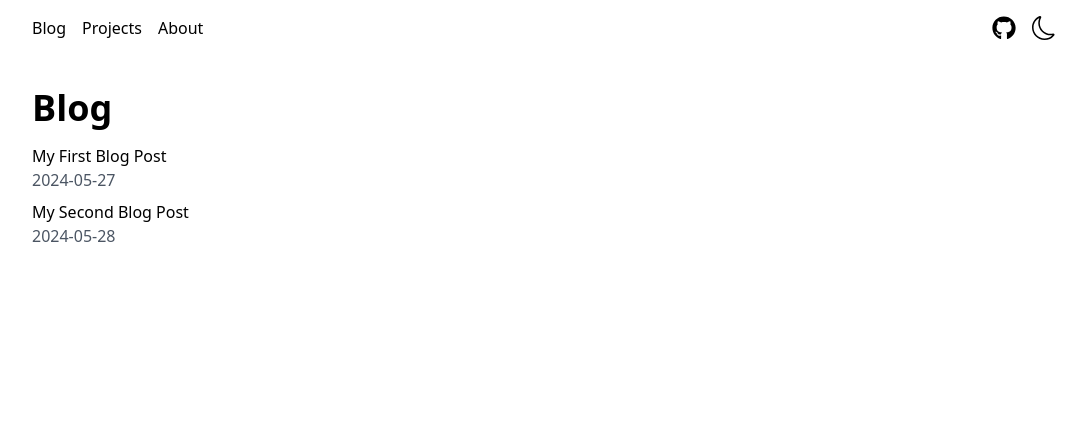
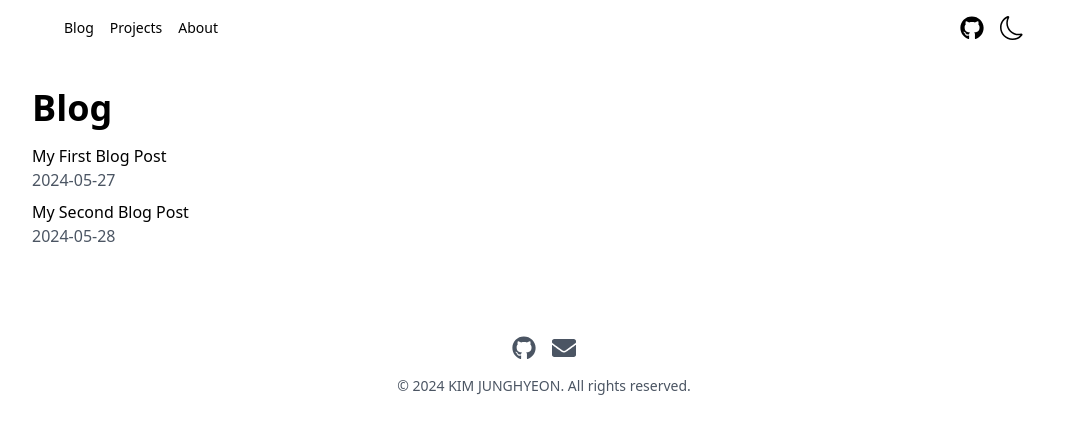
Before and after one commit to fabric0de/junghyeon.dev, a Next.js app: page /blog in a window 1280 px wide. Shown: the top 434 px of the page, without its empty margins (96-1181 px from the left). Built offline with nearby package versions, Linux system fonts and the light colour scheme.

Commit message:
블로그 포스트 페이지 구현

```diff
--- a/src/app/blog/[slug]/page.tsx
+++ b/src/app/blog/[slug]/page.tsx
@@ -1,9 +1,10 @@
 // src/app/blog/[slug]/page.tsx
-import { MDXRemote, MDXRemoteSerializeResult } from "next-mdx-remote";
+import { MDXRemoteSerializeResult } from "next-mdx-remote";
+import { serialize } from "next-mdx-remote/serialize";
 import fs from "fs";
 import path from "path";
 import matter from "gray-matter";
-import { serialize } from "next-mdx-remote/serialize";
+import BlogContent from "@/components/BlogContent";
 
 type BlogPostProps = {
   params: {
@@ -30,15 +31,17 @@ const getPostContent = async (slug: string): Promise<PostContent> => {
   return { frontMatter, mdxSource };
 };
 
+export async function generateMetadata({ params }: BlogPostProps) {
+  const { slug } = params;
+  const { frontMatter } = await getPostContent(slug);
+  return {
+    title: frontMatter.title,
+  };
+}
+
 export default async function BlogPost({ params }: BlogPostProps) {
   const { slug } = params;
   const { frontMatter, mdxSource } = await getPostContent(slug);
 
-  return (
-    <div>
-      <h1 className="text-4xl font-bold">{frontMatter.title}</h1>
-      <p className="text-gray-600">{frontMatter.date}</p>
-      <MDXRemote {...mdxSource} />
-    </div>
-  );
+  return <BlogContent frontMatter={frontMatter} mdxSource={mdxSource} />;
 }
--- a/src/app/layout.tsx
+++ b/src/app/layout.tsx
@@ -1,6 +1,7 @@
 // src/app/layout.tsx
 import "@/style/globals.css";
 import Header from "@/components/layout/Header";
+import Footer from "@/components/layout/Footer";
 
 export default function RootLayout({
   children,
@@ -13,6 +14,7 @@ export default function RootLayout({
         <div className="container mx-auto px-32">
           <Header />
           <main className="py-8">{children}</main>
+          <Footer />
         </div>
       </body>
     </html>
--- /dev/null
+++ b/src/components/BlogContent.tsx
@@ -0,0 +1,24 @@
+// src/components/BlogContent.tsx
+"use client";
+
+import { MDXRemote, MDXRemoteSerializeResult } from "next-mdx-remote";
+
+type BlogContentProps = {
+  frontMatter: {
+    title: string;
+    date: string;
+  };
+  mdxSource: MDXRemoteSerializeResult;
+};
+
+const BlogContent = ({ frontMatter, mdxSource }: BlogContentProps) => {
+  return (
+    <div>
+      <h1 className="text-4xl font-bold">{frontMatter.title}</h1>
+      <p className="text-gray-600">{frontMatter.date}</p>
+      <MDXRemote {...mdxSource} />
+    </div>
+  );
+};
+
+export default BlogContent;
--- /dev/null
+++ b/src/components/layout/Footer.tsx
@@ -0,0 +1,33 @@
+"use client";
+
+import { FaGithub, FaEnvelope } from "react-icons/fa";
+
+const Footer = () => {
+  return (
+    <footer className="py-4 mt-8">
+      <div className="container mx-auto px-8 text-center">
+        <div className="flex justify-center space-x-4 mb-4">
+          <a
+            href="https://github.com/yourusername"
+            target="_blank"
+            rel="noopener noreferrer"
+          >
+            <FaGithub className="text-2xl text-gray-600 hover:text-gray-800 dark:text-gray-400 dark:hover:text-gray-200" />
+          </a>
+          <a
+            href="mailto:youremail@example.com"
+            target="_blank"
+            rel="noopener noreferrer"
+          >
+            <FaEnvelope className="text-2xl text-gray-600 hover:text-gray-800 dark:text-gray-400 dark:hover:text-gray-200" />
+          </a>
+        </div>
+        <p className="text-gray-600 text-sm">
+          &copy; {new Date().getFullYear()} KIM JUNGHYEON. All rights reserved.
+        </p>
+      </div>
+    </footer>
+  );
+};
+
+export default Footer;
--- a/src/components/layout/Header.tsx
+++ b/src/components/layout/Header.tsx
@@ -1,5 +1,4 @@
-// src/components/layout/Header.tsx
-"use client"; // 클라이언트 컴포넌트로 설정
+"use client";
 
 import Link from "next/link";
 import { useState, useEffect } from "react";
@@ -23,8 +22,8 @@ const Header = () => {
 
   return (
     <header className="py-4">
-      <nav className="container mx-auto flex justify-between items-center">
-        <ul className="flex space-x-4">
+      <nav className="container mx-auto flex justify-between items-center px-8">
+        <ul className="flex space-x-4 text-sm">
           <li>
             <Link href="/">Blog</Link>
           </li>
@@ -37,7 +36,7 @@ const Header = () => {
         </ul>
         <div className="flex items-center space-x-4">
           <a
-            href="https://github.com/fabric0de"
+            href="https://github.com/yourusername"
             target="_blank"
             rel="noopener noreferrer"
           >
```
